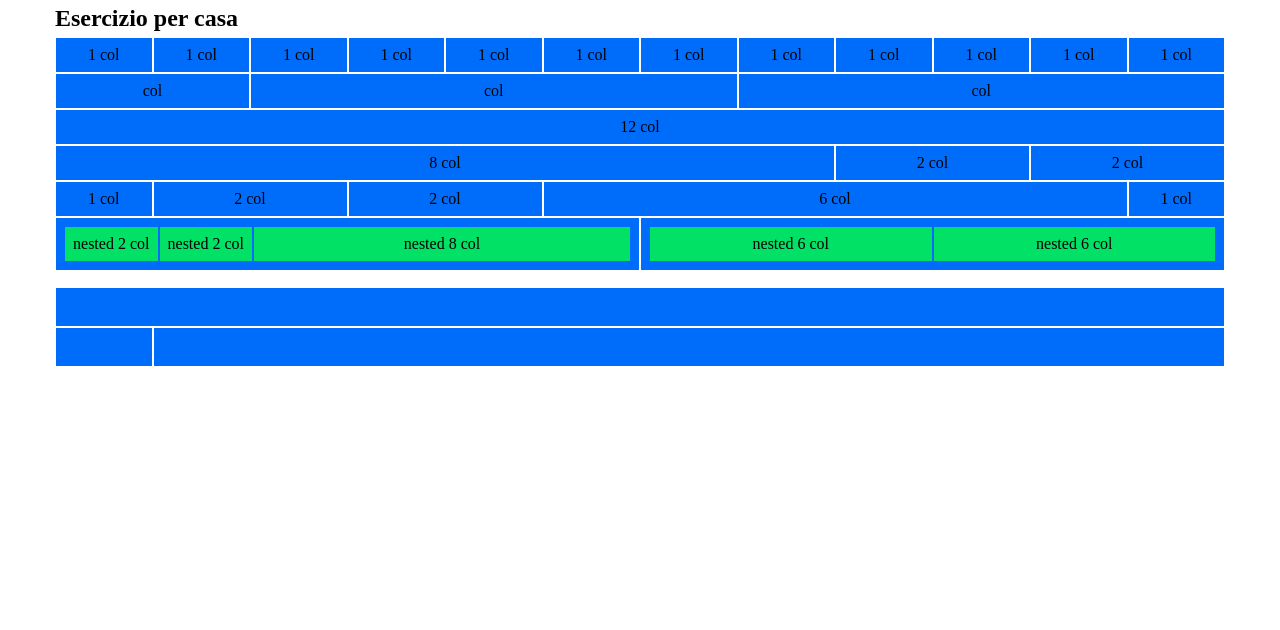
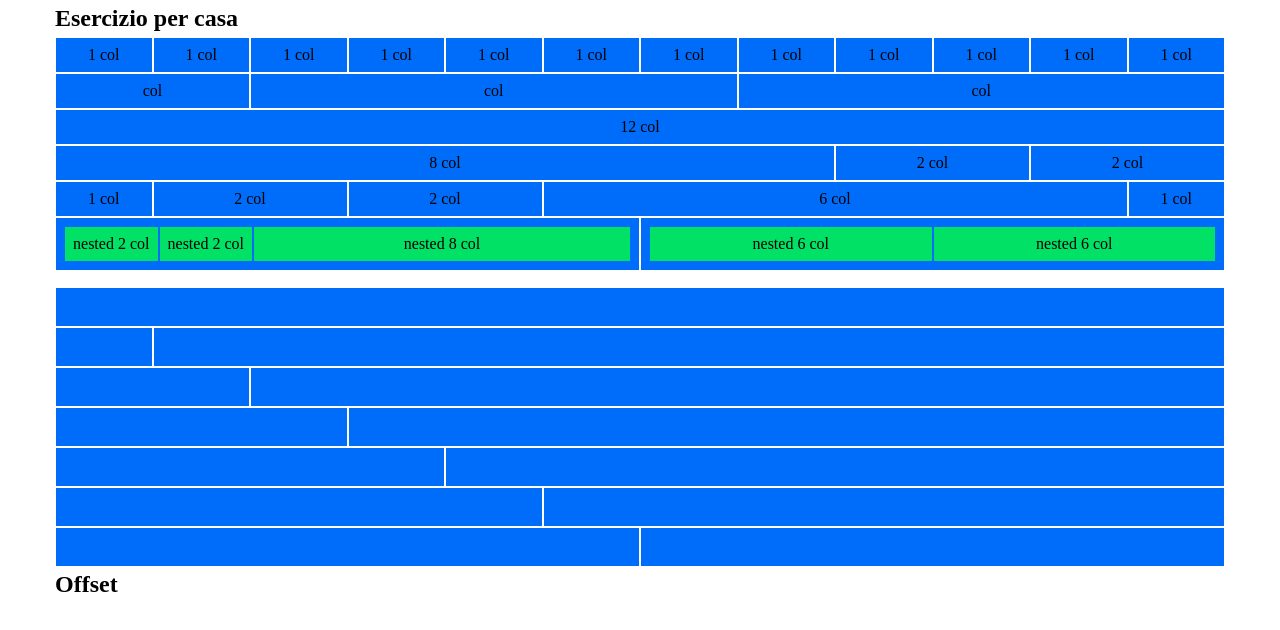
Before and after one commit to Michelazani/html-css-12bool, a plain HTML site: page index.html in a window 1280 px wide. Drawn offline with Linux system fonts and the light colour scheme.

Commit message:
inizio offset

```diff
--- a/index.html
+++ b/index.html
@@ -80,29 +80,33 @@
             <div class="col-11"></div>
         </div>
 
-        <div class="row">
-
+        <div class="row height">
+            <div class="col-2"></div>
+            <div class="col-10"></div>
         </div>
 
-        <div class="row">
-
+        <div class="row height">
+            <div class="col-3"></div>
+            <div class="col-9"></div>
         </div>
 
-        <div class="row">
-
+        <div class="row height">
+            <div class="col-4"></div>
+            <div class="col-8"></div>
         </div>
 
-        <div class="row">
-
+        <div class="row height">
+            <div class="col-5"></div>
+            <div class="col-7"></div>
         </div>
 
-        <div class="row">
-
+        <div class="row height">
+            <div class="col-6"></div>
+            <div class="col-6"></div>
         </div>
 
-        <div class="row">
+        <h2>Offset</h2>
 
-        </div>
 </main>
 
 </body>
```
